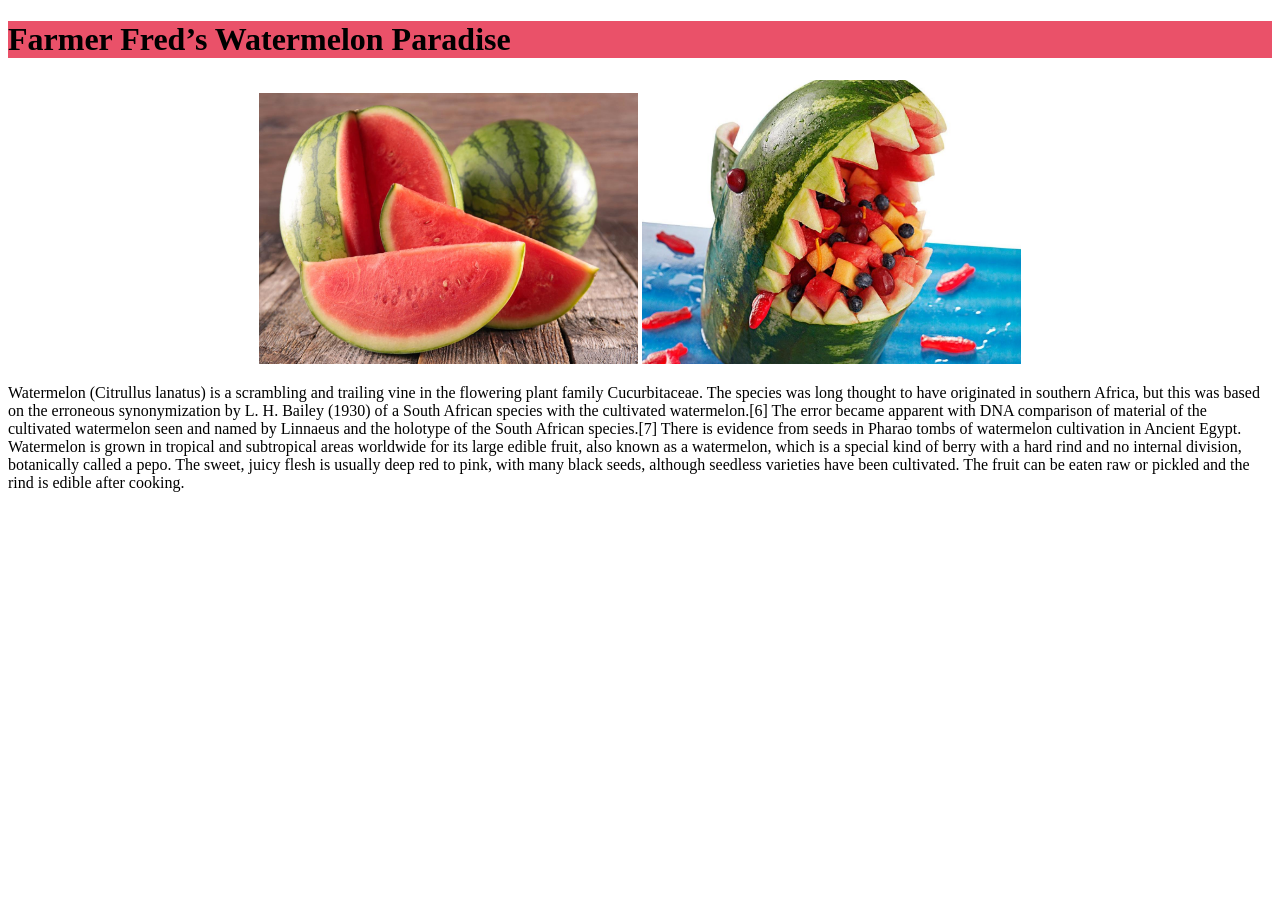
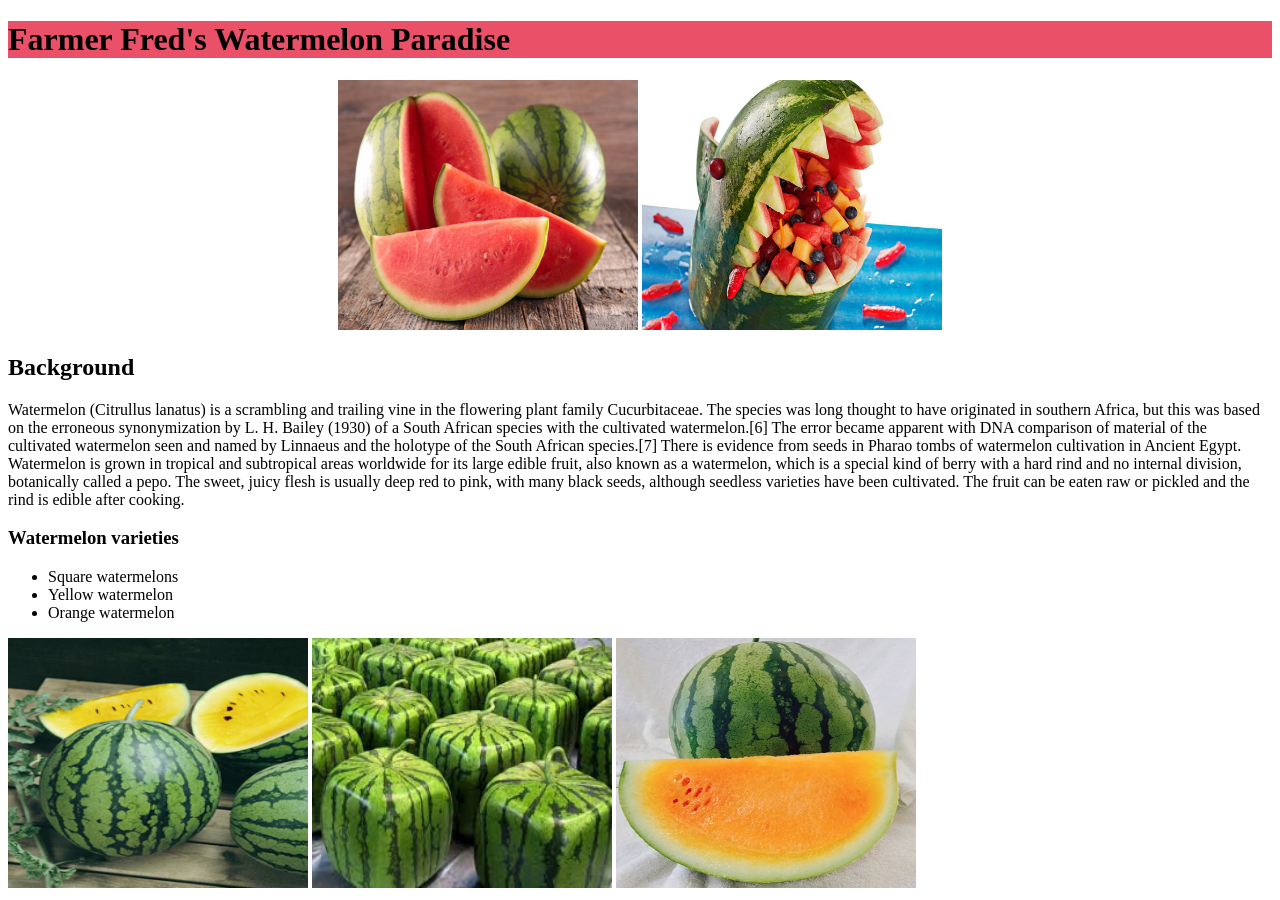
Before and after one commit to avargas000/farmerfred, a plain HTML site: page index.html in a window 1280 px wide. Before the commit the page ends 800 px from the top, so only its background shows below. Drawn offline with Linux system fonts and the light colour scheme.

Commit message:
added photos

```diff
--- a/index.html
+++ b/index.html
@@ -3,15 +3,28 @@
   <head>
     <meta charset="UTF-8">
     <title>title</title>
-    <h1> Farmer Fred’s Watermelon Paradise</h1>
+    <h1> Farmer Fred's Watermelon Paradise</h1>
     <link rel="stylesheet" href="main.css">
   </head>
   <body>
     <center> <img src="watermelon.jpg" alt="watermelon">
 <img src="sharkmelon.jpg" alt="sharkmelon"> </center>
 
-    <section>
+    <section> <h2> Background</h2>
       <p> Watermelon (Citrullus lanatus) is a scrambling and trailing vine in the flowering plant family Cucurbitaceae. The species was long thought to have originated in southern Africa, but this was based on the erroneous synonymization by L. H. Bailey (1930) of a South African species with the cultivated watermelon.[6] The error became apparent with DNA comparison of material of the cultivated watermelon seen and named by Linnaeus and the holotype of the South African species.[7] There is evidence from seeds in Pharao tombs of watermelon cultivation in Ancient Egypt. Watermelon is grown in tropical and subtropical areas worldwide for its large edible fruit, also known as a watermelon, which is a special kind of berry with a hard rind and no internal division, botanically called a pepo. The sweet, juicy flesh is usually deep red to pink, with many black seeds, although seedless varieties have been cultivated. The fruit can be eaten raw or pickled and the rind is edible after cooking. </p>
+
+      </section>
+
+      <section>
+        <h3>Watermelon varieties</h3>
+        <ul>
+          <li> Square watermelons</li>
+          <li> Yellow watermelon</li>
+          <li> Orange watermelon</li>
+        </ul>
+        <img src="yellow.jpg" alt="yellow watermelon">
+        <img src="cube.jpg" alt="square">
+        <img src="orange.jpg" alt="orange watermelon">
 
 
 
--- a/main.css
+++ b/main.css
@@ -1,10 +1,10 @@
-h1 { background-color: #ea5169;
+h1 , footer { background-color: #ea5169;
   color: black;
   width: 100%;
 
 }
 img {
-  height: 25%;
-  width: 30%;
+  height: 250px;
+  width: 300px;
 
 }
```
Also changed, not shown: cube.jpg (added), orange.jpg (added), yellow.jpg (added).
